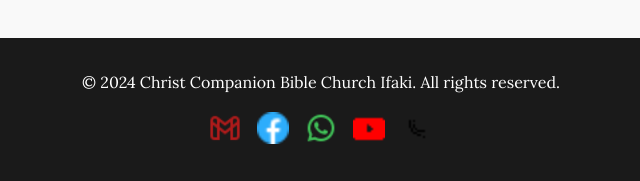
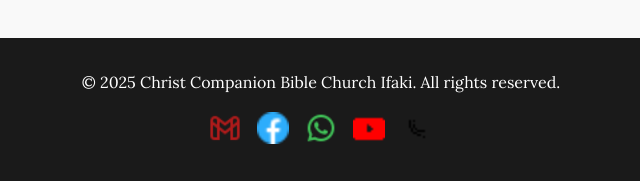
Before and after one commit to Ajewole-CODER/CCBC, a plain HTML site: page assets/index.html in a window 1280 px wide. Shown: the part 6189-6370 px from the top of the page, 319-959 px from the left. Drawn offline with Linux system fonts and the light colour scheme; files whose address does not match are found by name.

Commit message:
Update copyright year in footer to 2025

```diff
--- a/assets/index.html
+++ b/assets/index.html
@@ -181,7 +181,7 @@
 
     <footer>
 
-        <p>&copy; 2024 Christ Companion Bible Church Ifaki. All rights reserved.</p>
+        <p>&copy; 2025 Christ Companion Bible Church Ifaki. All rights reserved.</p>
         <div id="social-media">
             <a href="mailto:christcompanionbiblechurchifk@gmail.com" title="Email Us">
                 <img src="../assets/image/email icon.png" alt="Email">
```
